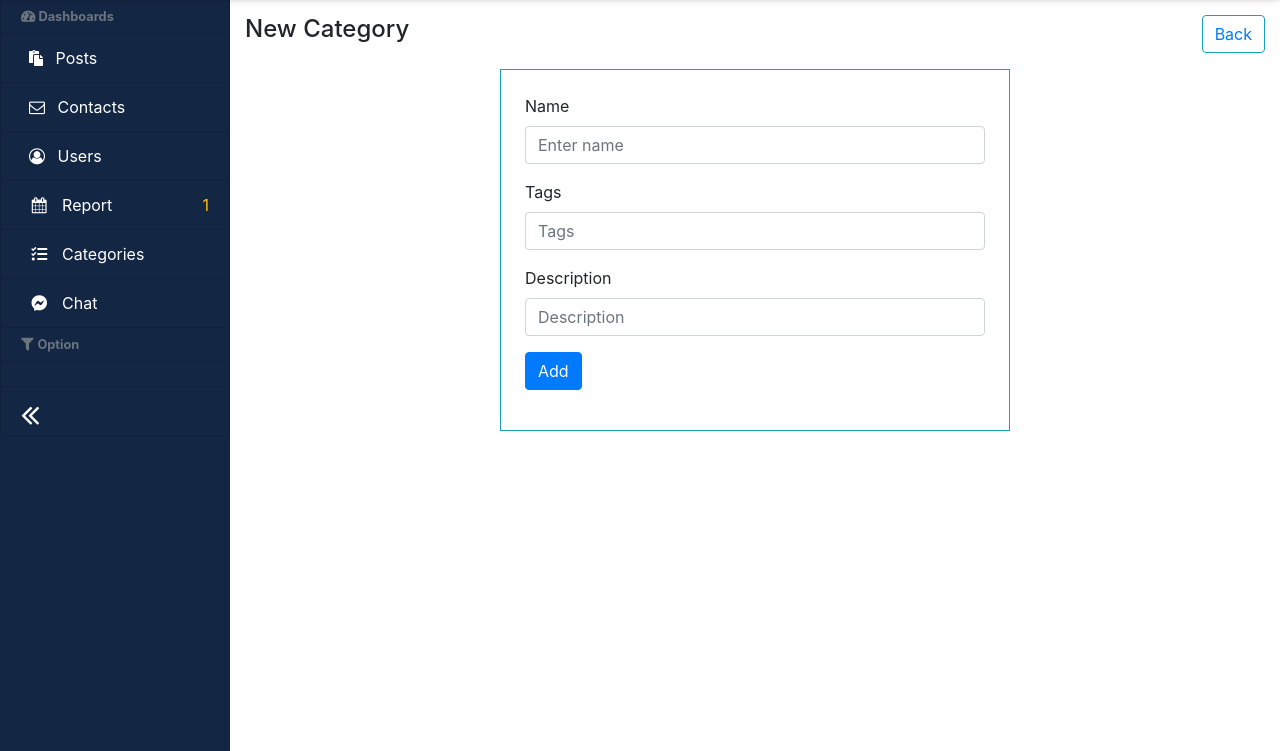
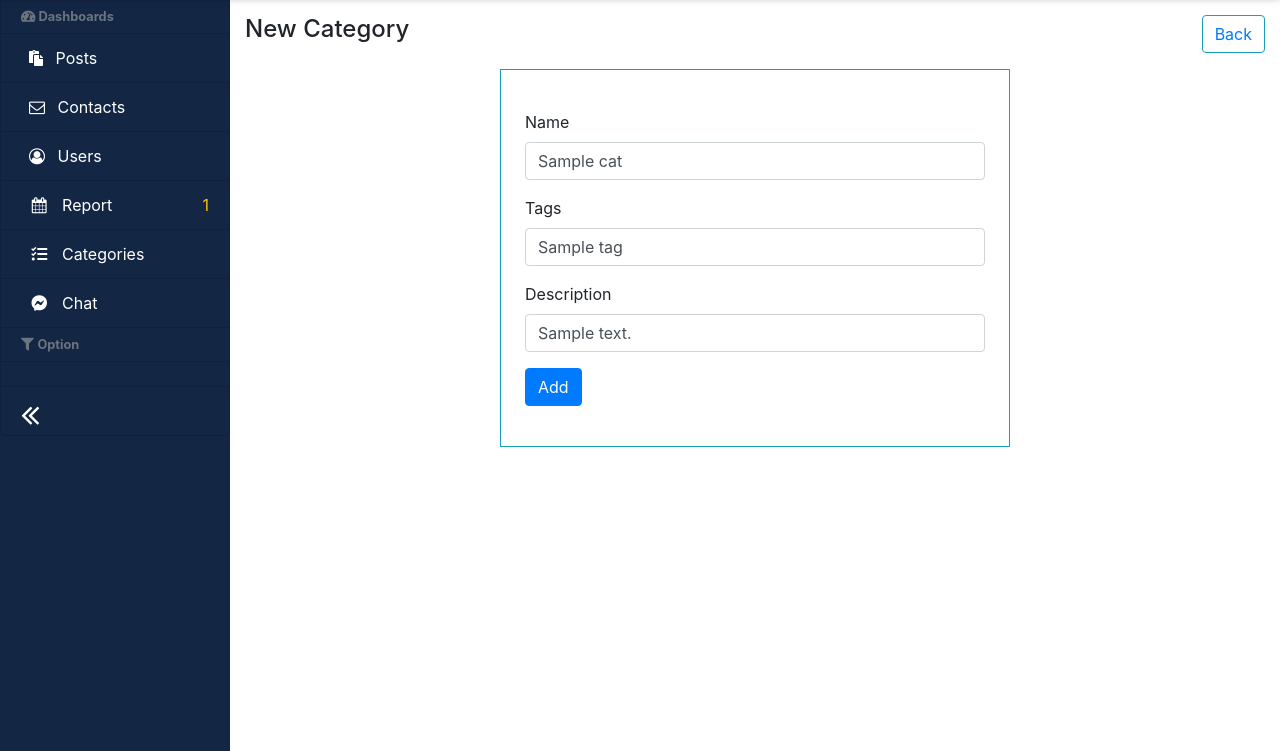
Before and after one commit to nguyenquan28/Nikki-Bogs, a PHP site: template views/admin/newCat.php in a window 1280 px wide. Shown: the part 49-800 px from the top of the page. Run offline with PHP 8.4, Linux system fonts and the light colour scheme; the template is opened without the code that fills it: most values are stand-ins (such as "Sample title", 1, 10 or a date in 2020); data that the repository does not hold is empty; some libraries are stand-ins or nearby versions.

Commit message:
fix userController + change category

```diff
--- a/controller/userController.php
+++ b/controller/userController.php
@@ -20,11 +20,17 @@ class userController
         $offset = ($pageno - 1) * $no_of_records_per_page;
 
         $user = new userModel();
+
+        // get all accounts status = 1
+        $user->updateSTT();
+
+        // get all
         $data = $user->getAll($offset, $no_of_records_per_page);
         $total_pages = $user->paginasion($no_of_records_per_page);
 
         $new = $user->countStt()->fetch_assoc();
         Session::set('userNew', $new['COUNT(*)']);
+
 
         require_once __DIR__ . '../../views/admin/user.php';
     }
--- a/views/admin/category.php
+++ b/views/admin/category.php
@@ -70,7 +70,7 @@ require __DIR__ . '/ins-admin/headerAdmin.php';
                                 <td class="text-center"><?= $value['2'] ?></td>
                                 <td><?= $value['4'] ?></td>
                                 <td class="text-center" title="Update"><a href="./index.php?c=category&a=editStatus&id=<?= $value['0'] ?>&status=<?= $value['5'] ?>"><?= ($value['5'] == 0 ) ? '<i class="fas fa-unlock"></i>' : '<i class="fas fa-lock"></i>' ; ?></a></td>
-                                <td class="text-center" title="Update"><a href="./index.php?c=category&a=editStatus&id=<?= $value['0'] ?>&status=<?= $value['5'] ?>"><i class="fas fa-tools"></i></a></td>
+                                <td class="text-center" title="Update"><a href="./index.php?c=category&a=edit&id=<?= $value['0'] ?>"><i class="fas fa-tools"></i></a></td>
                                 <td class="text-center" title="Delete"><a href="./index.php?c=category&a=delCat&id=<?= $value['0'] ?>"><i class="far fa-trash-alt text-danger"></i></a></td>
                             </tr>
                         <?php
--- a/views/admin/newCat.php
+++ b/views/admin/newCat.php
@@ -27,18 +27,21 @@ require __DIR__ . '/ins-admin/headerAdmin.php';
                     <button type="button" class="btn btn-outline-info"><a href="./index.php?c=category">Back</a></button>
                 </header>
                 <div class="d-flex justify-content-center">
-                    <form method="POST" action="?c=category&a=saveCat" class="col-md-6 border border-info p-4">
+                    <form method="POST" action="?c=category&a=saveCat&p=<?= (isset($cat['category_id'])) ? 'edit' : ''; ?>" class="col-md-6 border border-info p-4">
+                        <div class="form-group">
+                            <input type="hidden" class="form-control" value="<?= (isset($cat['category_id'])) ? $cat['category_id'] : ''; ?>" name="category_id" placeholder="Enter name">
+                        </div>
                         <div class="form-group">
                             <label>Name</label>
-                            <input type="text" class="form-control" name="name" placeholder="Enter name">
+                            <input type="text" class="form-control" value="<?= (isset($cat['name'])) ? $cat['name'] : ''; ?>" name="name" placeholder="Enter name">
                         </div>
                         <div class="form-group">
                             <label>Tags</label>
-                            <input type="text" class="form-control" name="tags" placeholder="Tags">
+                            <input type="text" class="form-control" value="<?= (isset($cat['tag'])) ? $cat['tag'] : ''; ?>" name="tags" placeholder="Tags">
                         </div>
                         <div class="form-group">
                             <label>Description</label>
-                            <input type="text" class="form-control" name="des" placeholder="Description">
+                            <input type="text" class="form-control" value="<?= (isset($cat['description'])) ? $cat['description'] : ''; ?>" name="des" placeholder="Description">
                         </div>
                         <button type="submit" class="btn btn-primary">Add</button>
                         <small class="text-danger font-italic d-flex justify-content-end mb-3">
```
Also changed, not shown: controller/categoryController.php (+23 -2 lines), model/categories.php (+11 -1 lines), model/user.php (+6 -1 lines).
